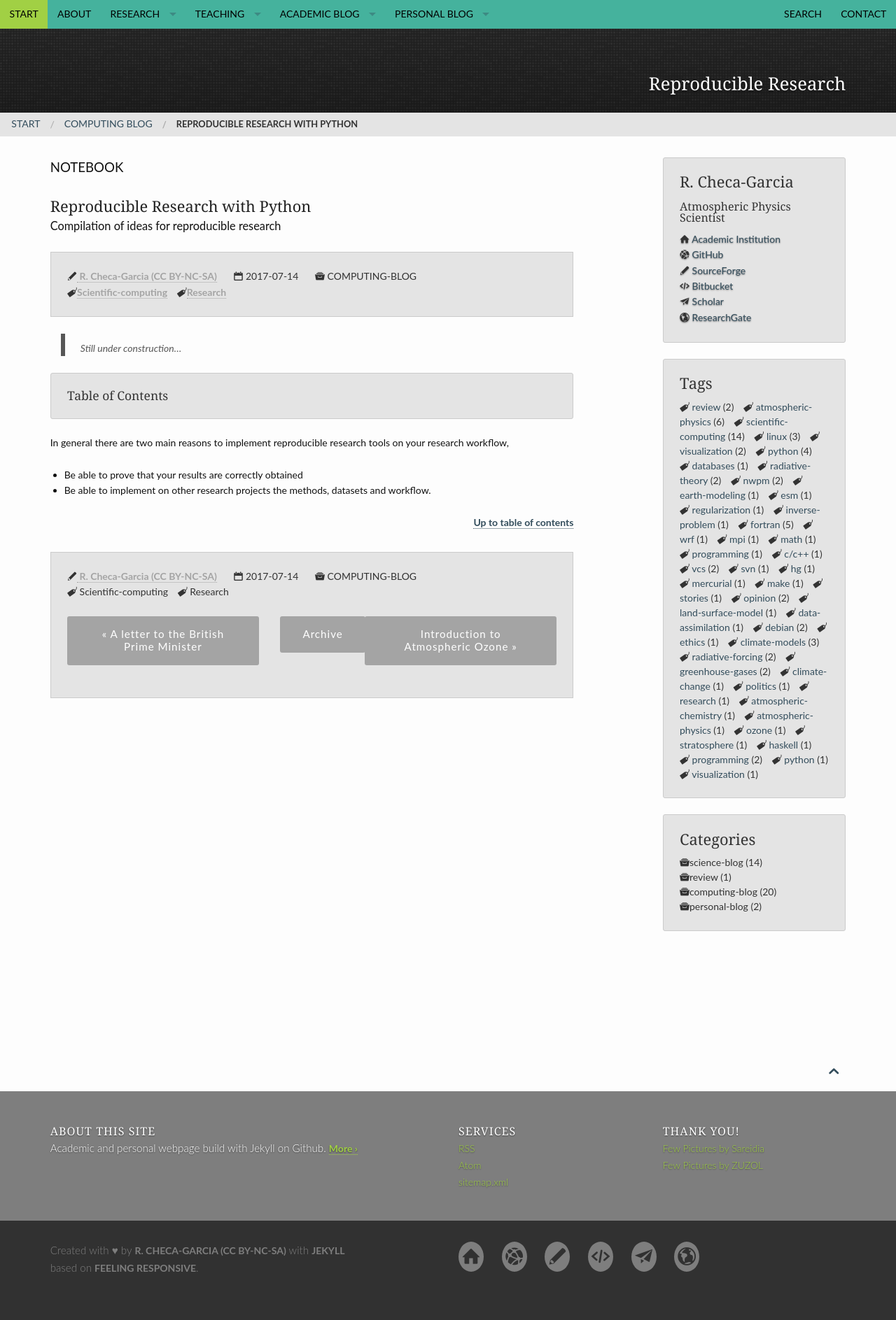
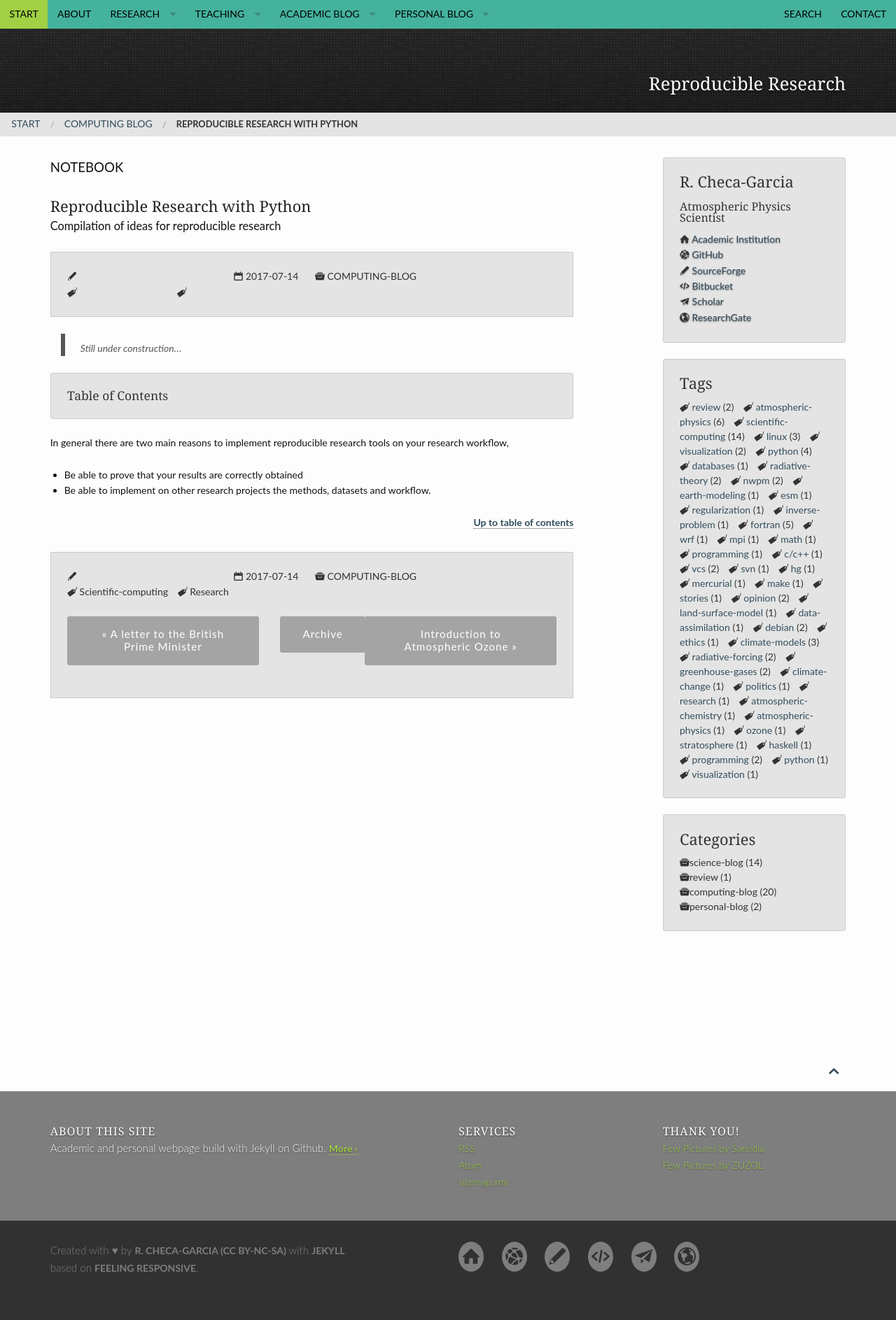
Before and after one commit to RCHG/rchg.github.io, a Jekyll site: the page built from _posts/2017-07-14-Reproducible-Research-with-Python.md, in a window 1280 px wide. Shown: the whole page at 70% size. Built offline with Jekyll 4.4.1, drawn with Linux system fonts in a browser that asks for light colours; nearby versions of some CDN libraries; comment, search, counter and statistics services are not loaded.

Commit message:
Update _07_layout.scss

```diff
--- a/_sass/_07_layout.scss
+++ b/_sass/_07_layout.scss
@@ -211,12 +211,12 @@ body.video cite { color: #fff; }
 ------------------------------------------------------------------- */
 
 #page-meta, #page-meta a {
-    color: $grey-5;
+    color: $grey-1;
 }
 
 #page-meta .button {
     background: $grey-5;
-    border: 0;
+    border: 1;
 }
 #page-meta .button {
     color: #fff;
```
